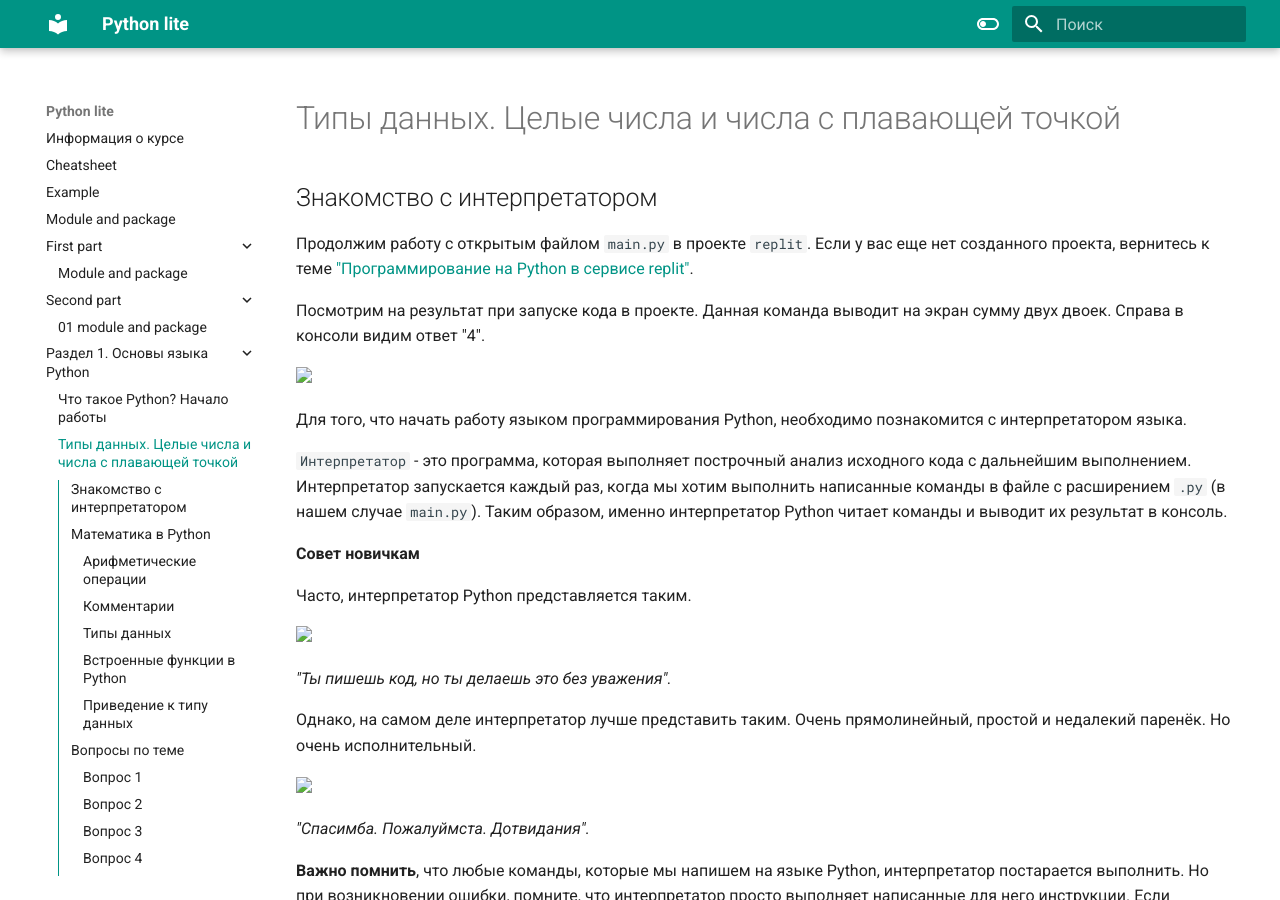
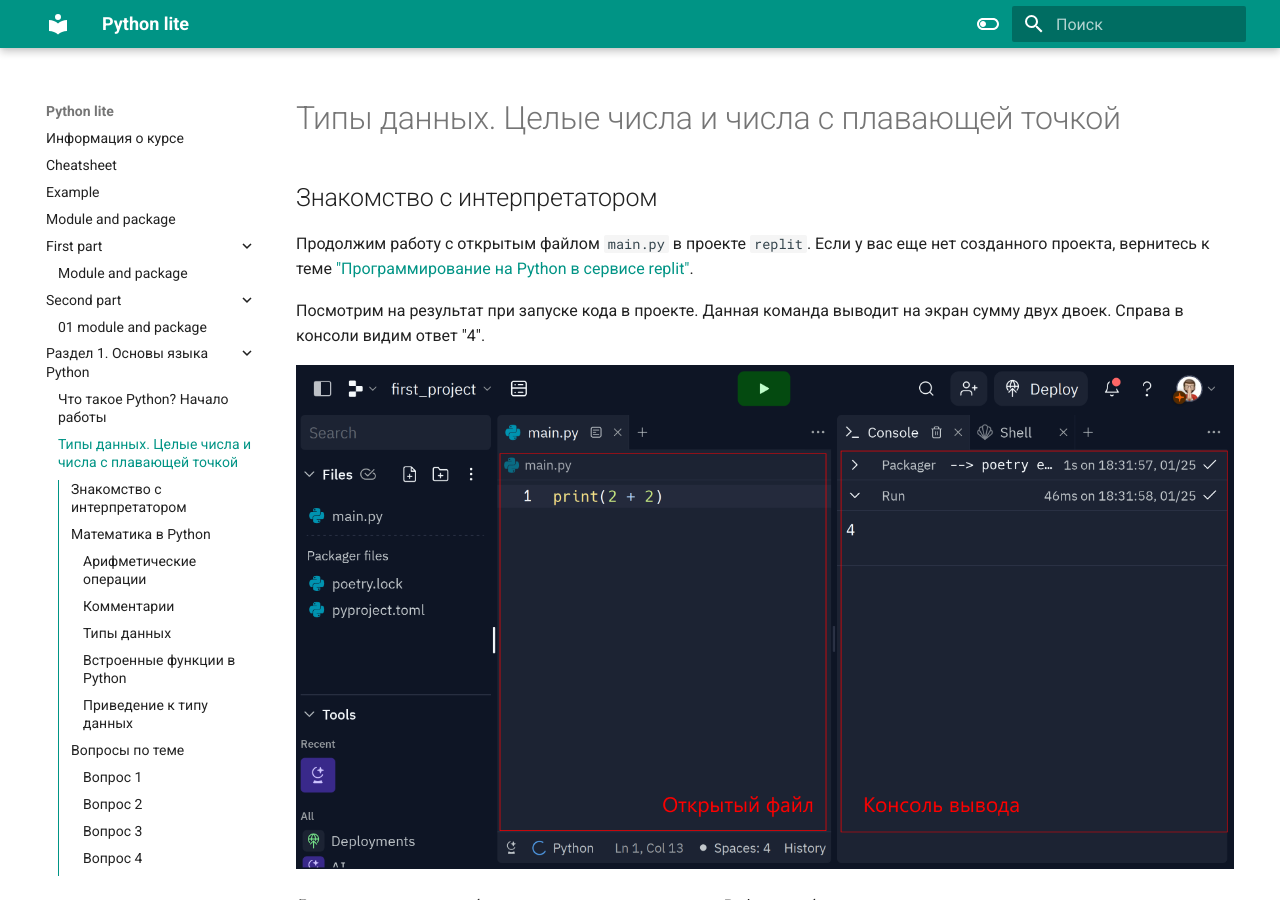
Before and after one commit to pyshkovni/course_page, an MkDocs documentation site: the page built from docs/Раздел 1. Основы языка Python/01_int_and_float.md, in a window 1280 px wide and 900 px high. Built offline with MkDocs 1.6.1 and Material for MkDocs 9.7.7, drawn with Linux system fonts in a browser that asks for light colours.

Commit message:
поправил пути в int_and_float для картинок

```diff
--- a/docs/Раздел 1. Основы языка Python/01_int_and_float.md
+++ b/docs/Раздел 1. Основы языка Python/01_int_and_float.md
@@ -6,7 +6,7 @@
 
 Посмотрим на результат при запуске кода в проекте. Данная команда выводит на экран сумму двух двоек. Справа в консоли видим ответ "4".
 
-<img src="images/replit_1.png" width="400px"/>
+![replit_1.png](images/replit_1.png)
 
 Для того, что начать работу языком программирования Python, необходимо познакомится с интерпретатором языка.
 
@@ -16,20 +16,20 @@
 
 Часто, интерпретатор Python представляется таким.
 
-<img src="images/senya_full.png" width="200px"/>
+![senya_full.png](images/senya_full.png)
 
 _"Ты пишешь код, но ты делаешь это без уважения"._
 
 Однако, на самом деле интерпретатор лучше представить таким.
 Очень прямолинейный, простой и недалекий паренёк. Но очень исполнительный.
 
-<img src="images/diggy_full.webp" width="200px"/>
+![diggy_full.webp](images/diggy_full.webp)
 
 _"Спасимба. Пожалуймста. Дотвидания"._
 
 **Важно помнить**, что любые команды, которые мы напишем на языке Python, интерпретатор постарается выполнить. Но при возникновении ошибки, помните, что интерпретатор просто выполняет написанные для него инструкции. Если инструкция составлена некорректно, можно ли в этом винить интерпретатор?
 
-<img src="images/replit_2.png" width="400px"/>
+![replit_2.png](images/replit_2.png)
 
 Теперь можно приступать к изучению базовых структур, которыми оперирует язык Python.
 
@@ -357,8 +357,7 @@
 Так как ни 0.1, ни 0.2, ни 0.3 нельзя точно представить в двоичном виде, накапливается большое количество ошибок в промежутке от 0.1 до 0.2. В итоге между (0.1 + 0.2) и 0.3 существует разница в 5.5511e-17.
 Более того, для хранения обычного числа int можно выделить 4 байта. Но как компьютер должен хранить число, у которого есть целая часть и дробная? Ведь бывают иррациональные дроби (1.1(6)) и, если человек может представить такое число, то как его поместить в памяти компьютера? Поэтому, было придуман следующий шаг.
 
-<img src="images/mant_exp.jpeg" width="600px"/>
-
+![mant_exp.jpeg](images/mant_exp.jpeg)
 
 Дробное число состоит из экспоненты и мантиссы. Экспонента (целая часть) занимает 4 байта, мантисса (дробная часть) тоже занимает 4 байта. Целую часть записывается как обычное целое число, а для дробной части выделяется диапазон из 4 байт, которого достаточно, чтобы передать точность до 8 знака. Но то что после, хранить в памяти не обязательно. По этой причине при проведении математических операций с типом данных float, падает точность.
 
```
